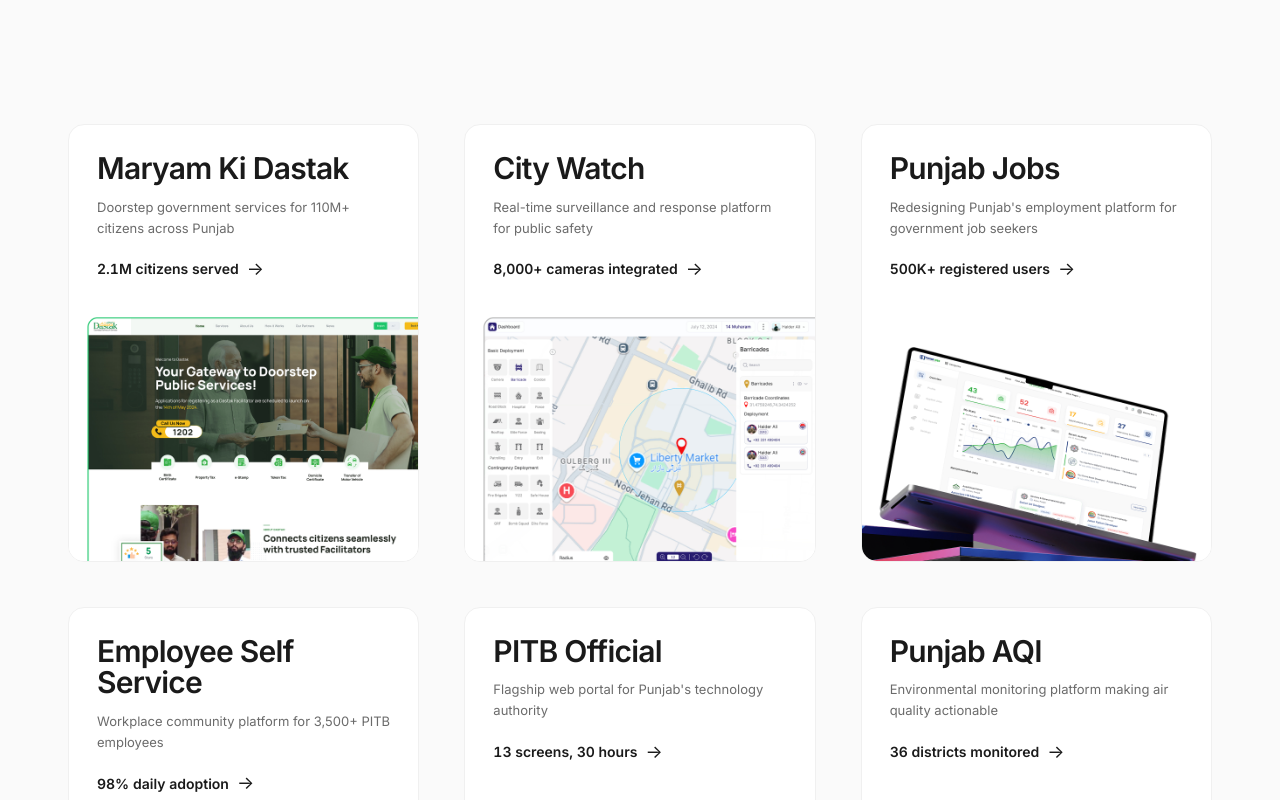
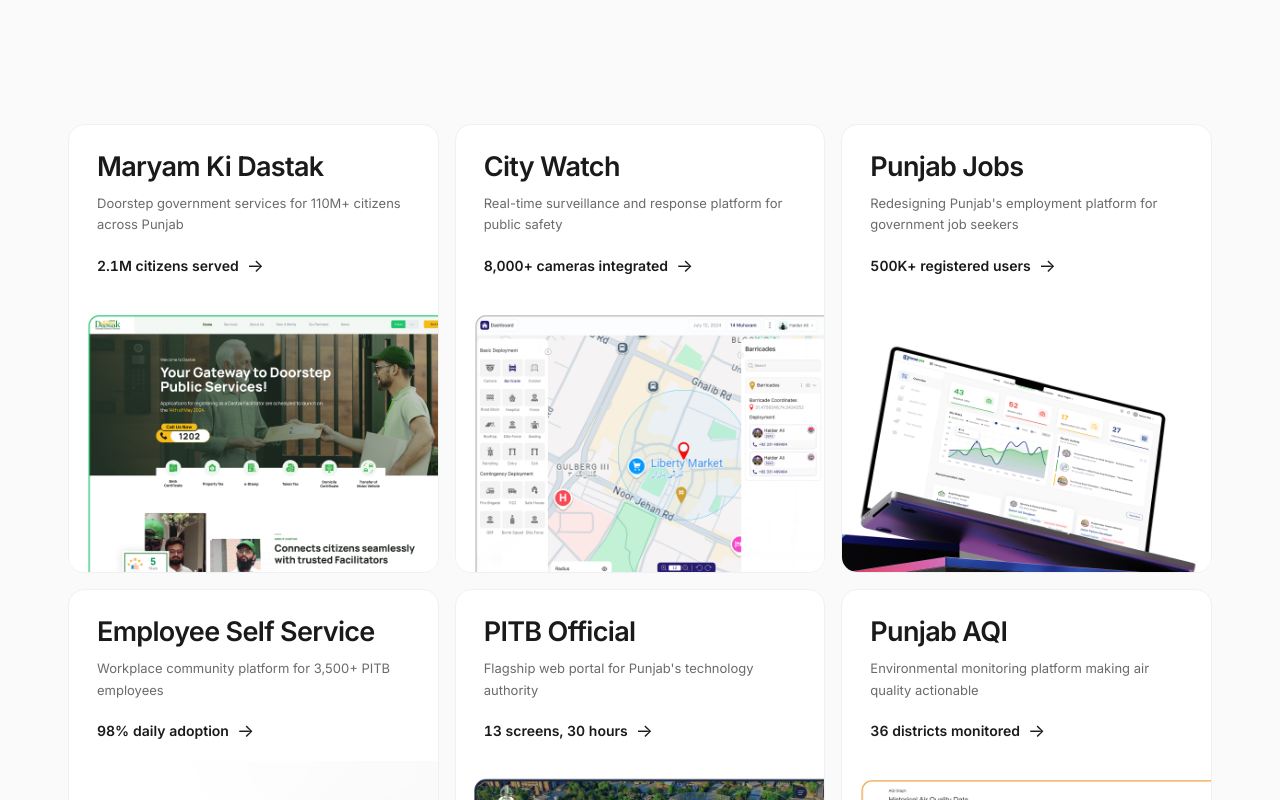
Before and after one commit to uxbyarsalan/portfolio_v2, a Next.js app: page /v2 in a window 1280 px wide. Shown: the part 660-1460 px from the top of the page. Built offline with nearby package versions, Linux system fonts and the light colour scheme.

Commit message:
font and gutter space changes

```diff
--- a/app/globals.css
+++ b/app/globals.css
@@ -114,7 +114,7 @@ body {
 .project-grid-3 {
   display: grid;
   grid-template-columns: 1fr;
-  gap: 45px;
+  gap: 16px;
 }
 @media (min-width: 768px) and (max-width: 1199px) {
   .project-grid-3 {
--- a/components/ProjectCard.js
+++ b/components/ProjectCard.js
@@ -40,6 +40,12 @@ export default function ProjectCard({
   // Inner cutout background — outlined variant goes white to match the card
   const cutoutBg = isOutlined ? "bg-white" : "";
 
+  // Heading size: default keeps original text-2xl/text-3xl (24/30px).
+  // Outlined drops desktop to 27px (cards are narrower in 3-col layout). Mobile unchanged.
+  const titleClass = isOutlined
+    ? "text-2xl md:text-[27px] font-semibold tracking-tight leading-[1.05] mb-3 text-[var(--color-text)]"
+    : "text-2xl md:text-3xl font-semibold tracking-tight leading-[1.05] mb-3 text-[var(--color-text)]";
+
   // Outlined variant: image bleeds edge-to-edge horizontally with no side margin,
   // and uses rounded-none so the image is perfectly flush against the card strokes.
   // Default variant: keeps original 16/20px side gutter and rounded-t-xl top.
@@ -56,7 +62,7 @@ export default function ProjectCard({
       <div className={cardClass}>
         {/* Text content */}
         <div className="px-6 pt-6 pb-4 md:px-7 md:pt-7 md:pb-4">
-          <h3 className="text-2xl md:text-3xl font-semibold tracking-tight leading-[1.05] mb-3 text-[var(--color-text)]">
+          <h3 className={titleClass}>
             {title}
           </h3>
           <p className="text-[13px] leading-relaxed mb-4 text-[var(--color-text-muted)]">
```
